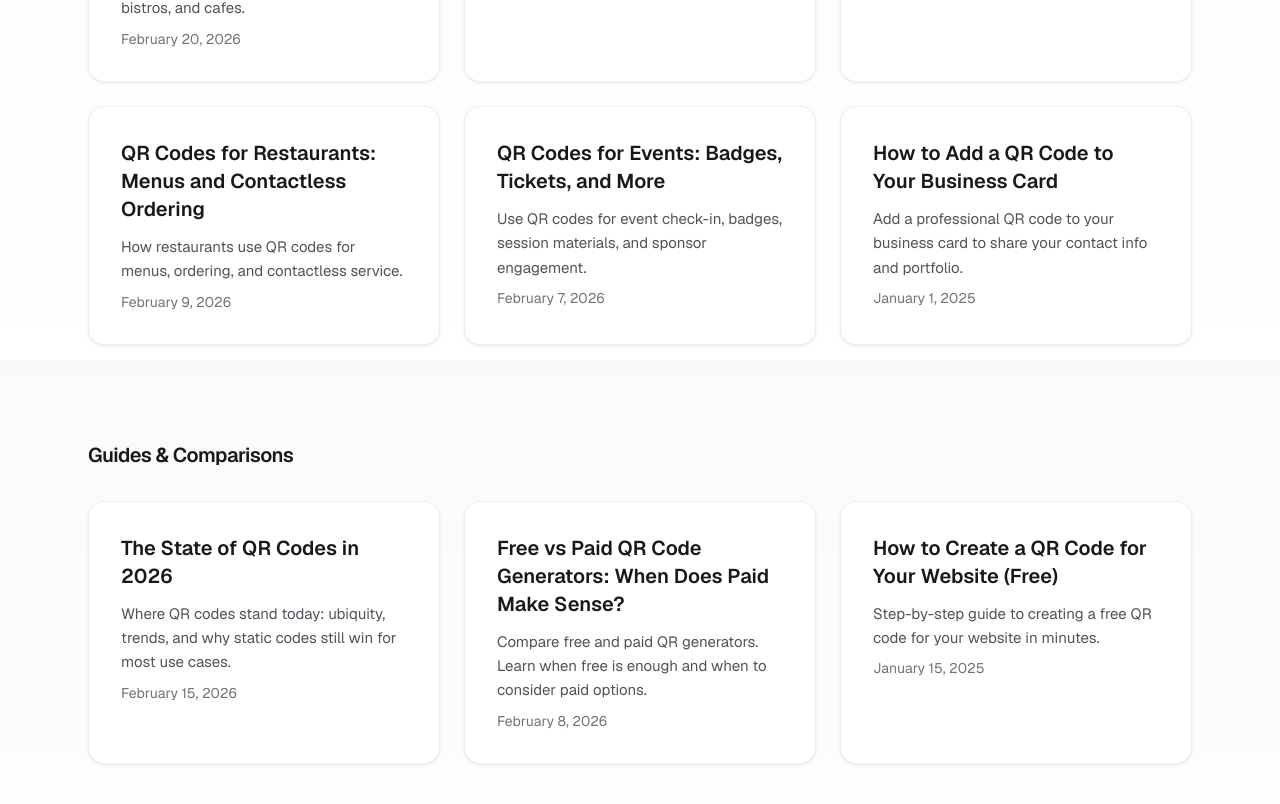
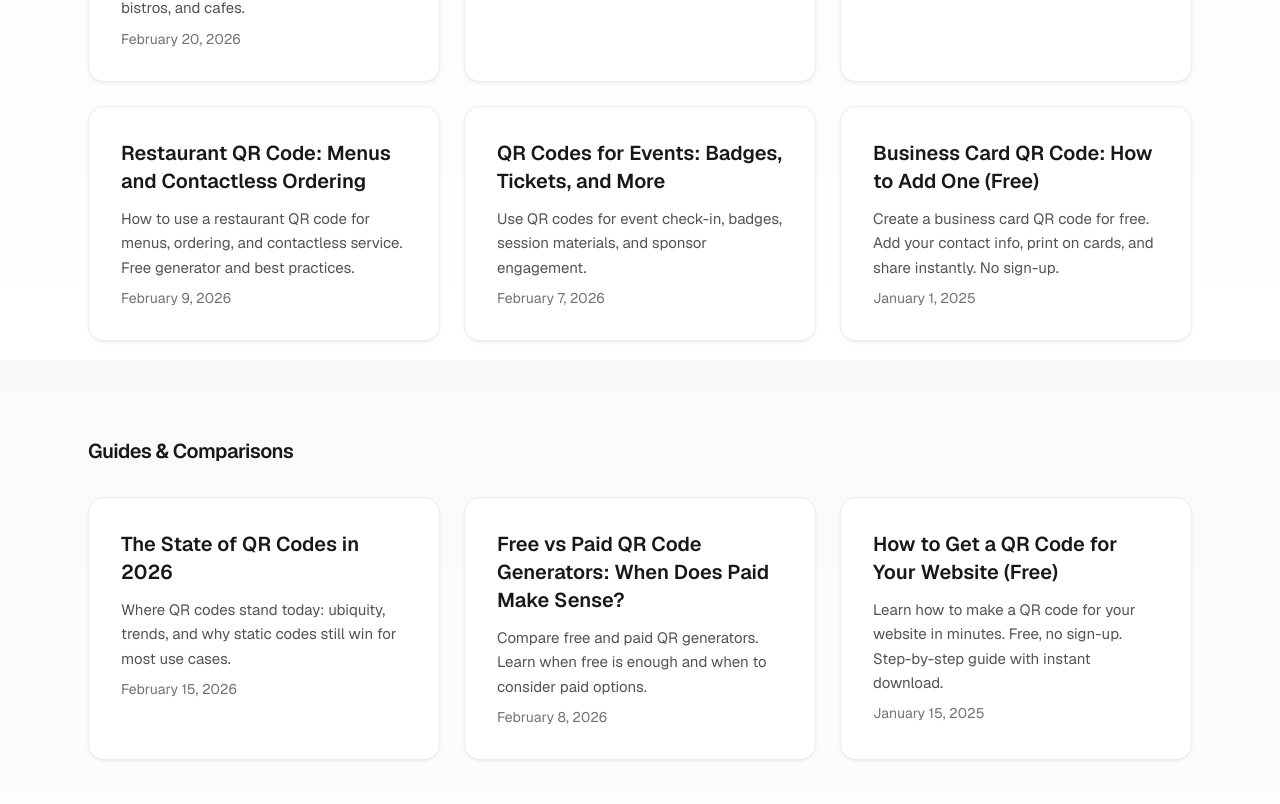
Before and after one commit to salvoeffe/QR-code-generator, a Next.js app: page /blog in a window 1280 px wide. Shown: the part 2040-2844 px from the top of the page. Built offline with nearby package versions, Linux system fonts and the light colour scheme; no server answers.

Commit message:
added technical SEO improvements

```diff
--- a/app/blog/[slug]/page.tsx
+++ b/app/blog/[slug]/page.tsx
@@ -12,7 +12,7 @@ import { MDXRemote } from 'next-mdx-remote/rsc';
 import { readFile } from 'fs/promises';
 import path from 'path';
 
-const baseUrl = process.env.NEXT_PUBLIC_SITE_URL || 'https://example.com';
+const baseUrl = process.env.NEXT_PUBLIC_SITE_URL || 'https://generatemyqrcode.com';
 
 function slugifyHeading(text: string): string {
   return text
@@ -67,6 +67,9 @@ export async function generateMetadata({
   return {
     title: post.title,
     description: post.description,
+    alternates: {
+      canonical: `${baseUrl}/blog/${post.slug}`,
+    },
     openGraph: {
       title: post.title,
       description: post.description,
--- a/app/layout.tsx
+++ b/app/layout.tsx
@@ -23,16 +23,16 @@ export const metadata: Metadata = {
     template: "%s | QR Code Generator",
   },
   description:
-    "Create QR codes for your website, link, or any text—free, fast, and no sign-up required. Download as PNG instantly.",
+    "Free QR code generator with no sign up required. Create QR codes for your website, link, or any text—fast and private. Download as PNG or SVG instantly.",
   openGraph: {
-    title: "Free QR Code Generator | Create QR Codes Online",
-    description: "Create QR codes for your website, link, or any text—free, fast, and no sign-up required.",
+    title: "Free QR Code Generator | No Sign Up | Create QR Codes Online",
+    description: "Free QR code generator with no sign up required. Create QR codes for your website, link, or any text. Download as PNG or SVG instantly.",
     type: "website",
   },
   twitter: {
     card: "summary_large_image",
-    title: "Free QR Code Generator | Create QR Codes Online",
-    description: "Create QR codes for your website, link, or any text—free, fast, and no sign-up required.",
+    title: "Free QR Code Generator | No Sign Up | Create QR Codes Online",
+    description: "Free QR code generator with no sign up required. Create QR codes for your website, link, or any text. Download as PNG or SVG instantly.",
   },
   robots: {
     index: true,
--- a/app/page.tsx
+++ b/app/page.tsx
@@ -5,8 +5,10 @@ const baseUrl = process.env.NEXT_PUBLIC_SITE_URL || 'https://generatemyqrcode.co
 
 export const metadata = {
   title: {
-    absolute: 'Free QR Code Generator — No Sign-Up, Instant Download',
+    absolute: 'Free QR Code Generator — No Sign Up, Instant Download',
   },
+  description:
+    'Free QR code generator with no sign up required. Create QR codes for your website, link, or any text. Download as PNG or SVG instantly.',
   alternates: {
     canonical: baseUrl,
   },
--- a/components/GeneratorPageContent.tsx
+++ b/components/GeneratorPageContent.tsx
@@ -118,6 +118,11 @@ export default function GeneratorPageContent({
               <h3 className="text-sm font-semibold text-zinc-900 dark:text-zinc-100 mb-3">QR Solutions</h3>
               <ul className="flex flex-wrap gap-x-4 gap-y-2">
                 <li>
+                  <Link href="/blog" className="text-zinc-500 hover:text-zinc-700 dark:hover:text-zinc-300 transition-colors">
+                    Blog &amp; Guides
+                  </Link>
+                </li>
+                <li>
                   <Link href="/qr-code-reader" className="text-zinc-500 hover:text-zinc-700 dark:hover:text-zinc-300 transition-colors">
                     QR Reader
                   </Link>
--- a/components/HowToUseSection.tsx
+++ b/components/HowToUseSection.tsx
@@ -45,10 +45,18 @@ export default function HowToUseSection({ steps }: HowToUseSectionProps) {
         Looking for something specific? Try our{' '}
         <Link href="/vcard-qr-generator" className="text-emerald-600 dark:text-emerald-400 hover:underline font-medium">
           vCard Generator
-        </Link>{' '}
-        or{' '}
+        </Link>
+        ,{' '}
         <Link href="/whatsapp-qr-generator" className="text-emerald-600 dark:text-emerald-400 hover:underline font-medium">
           WhatsApp Link Tool
+        </Link>
+        ,{' '}
+        <Link href="/blog/how-to-create-qr-code-for-website" className="text-emerald-600 dark:text-emerald-400 hover:underline font-medium">
+          how to create a QR code for your website
+        </Link>
+        , or{' '}
+        <Link href="/blog/qr-codes-restaurants" className="text-emerald-600 dark:text-emerald-400 hover:underline font-medium">
+          restaurant QR code menus
         </Link>
         .
       </p>
--- a/content/qr-code-business-card.mdx
+++ b/content/qr-code-business-card.mdx
@@ -1,4 +1,4 @@
-# How to Add a QR Code to Your Business Card
+# Business Card QR Code: How to Add One (Free)
 
 A QR code on your business card lets people instantly save your contact info or visit your portfolio. Here's how to add one effectively.
 
@@ -10,7 +10,7 @@ Common options:
 
 - **Personal website or portfolio** — Show your work
 - **LinkedIn profile** — Professional networking
-- **vCard or contact page** — One-tap save to contacts
+- **vCard or contact page** — One-tap save to contacts ([create a vCard QR code](/vcard-qr-generator))
 - **Calendar booking link** — Schedule a meeting
 
 Pick one primary destination. You can always create multiple cards for different purposes.
@@ -42,4 +42,4 @@ Pick one primary destination. You can always create multiple cards for different
 - **Test before printing** — Order a small batch first, or print a test sheet
 - **Add a cue** — A short line like "Scan for my portfolio" helps people know what to do
 
-[Create a QR code for your business card now](/).
+[Create your free vCard QR code for business cards](/vcard-qr-generator) here.
--- a/content/qr-code-security.mdx
+++ b/content/qr-code-security.mdx
@@ -1,6 +1,6 @@
 # QR Code Security: What to Scan and What to Avoid
 
-QR codes are convenient, but they can also be abused. Here's how to stay safe when scanning.
+QR code security matters: QR codes are convenient, but they can also be abused. Here's how to stay safe when scanning.
 
 ## The Risk
 
--- a/content/qr-codes-restaurants.mdx
+++ b/content/qr-codes-restaurants.mdx
@@ -1,4 +1,4 @@
-# QR Codes for Restaurants: Menus and Contactless Ordering
+# Restaurant QR Code: Menus and Contactless Ordering
 
 Restaurants have embraced QR codes for menus, ordering, and payments. Here's how to use them effectively.
 
@@ -33,4 +33,4 @@ Some restaurants use QR codes to let customers order or pay from their table. Th
 - **Test regularly:** Scan your codes periodically to ensure the link still works
 - **Backup option:** Keep a few paper menus for guests who prefer them or have technical issues
 
-[Create a QR code for your restaurant menu](/).
+[Create your free restaurant menu QR code](/) or [Wi‑Fi QR code for guest login](/wifi-qr-generator) here.
--- a/lib/posts.ts
+++ b/lib/posts.ts
@@ -13,8 +13,8 @@ export type PostMeta = {
 const posts: PostMeta[] = [
   {
     slug: 'how-to-create-qr-code-for-website',
-    title: 'How to Create a QR Code for Your Website (Free)',
-    description: 'Step-by-step guide to creating a free QR code for your website in minutes.',
+    title: 'How to Get a QR Code for Your Website (Free)',
+    description: 'Learn how to make a QR code for your website in minutes. Free, no sign-up. Step-by-step guide with instant download.',
     date: '2025-01-15',
     category: 'Guides & Comparisons',
   },
@@ -34,8 +34,8 @@ const posts: PostMeta[] = [
   },
   {
     slug: 'qr-code-business-card',
-    title: 'How to Add a QR Code to Your Business Card',
-    description: 'Add a professional QR code to your business card to share your contact info and portfolio.',
+    title: 'Business Card QR Code: How to Add One (Free)',
+    description: 'Create a business card QR code for free. Add your contact info, print on cards, and share instantly. No sign-up.',
     date: '2025-01-01',
     category: 'Industry Guides',
   },
@@ -49,7 +49,7 @@ const posts: PostMeta[] = [
   {
     slug: 'qr-code-security',
     title: 'QR Code Security: What to Scan and What to Avoid',
-    description: 'Stay safe when scanning QR codes. Learn what to look for and what to avoid.',
+    description: 'QR code security guide: what to scan and what to avoid. Stay safe when scanning QR codes and avoid scams.',
     date: '2024-12-25',
     category: 'Troubleshooting',
   },
@@ -107,8 +107,8 @@ const posts: PostMeta[] = [
   },
   {
     slug: 'qr-codes-restaurants',
-    title: 'QR Codes for Restaurants: Menus and Contactless Ordering',
-    description: 'How restaurants use QR codes for menus, ordering, and contactless service.',
+    title: 'Restaurant QR Code: Menus and Contactless Ordering',
+    description: 'How to use a restaurant QR code for menus, ordering, and contactless service. Free generator and best practices.',
     date: '2026-02-09',
     category: 'Industry Guides',
   },
```
Also changed, not shown: content.json (+1 -1 lines).
